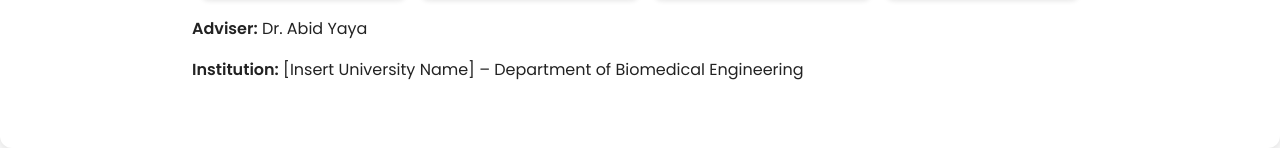
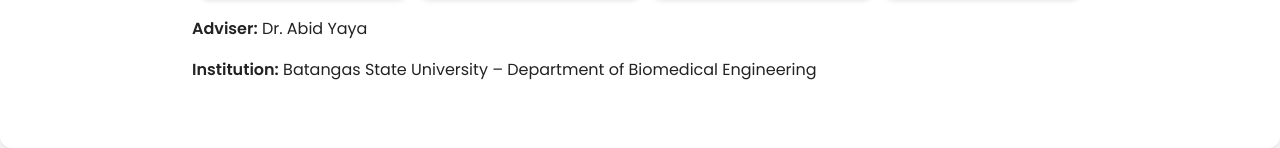
Before and after one commit to 22-03242-svg/beatsense-site, a plain HTML site: page index.html in a window 1280 px wide. Shown: the part 2899-3047 px from the top of the page. Drawn offline with Linux system fonts and the light colour scheme.

Commit message:
Update index.html

```diff
--- a/index.html
+++ b/index.html
@@ -145,7 +145,7 @@
       <div>Mhekyla D. Ramirez</div>
     </div>
     <p><strong>Adviser:</strong> Dr. Abid Yaya</p>
-    <p><strong>Institution:</strong> [Insert University Name] – Department of Biomedical Engineering</p>
+    <p><strong>Institution:</strong> Batangas State University – Department of Biomedical Engineering</p>
   </section>
 
   <section id="contact">
```
